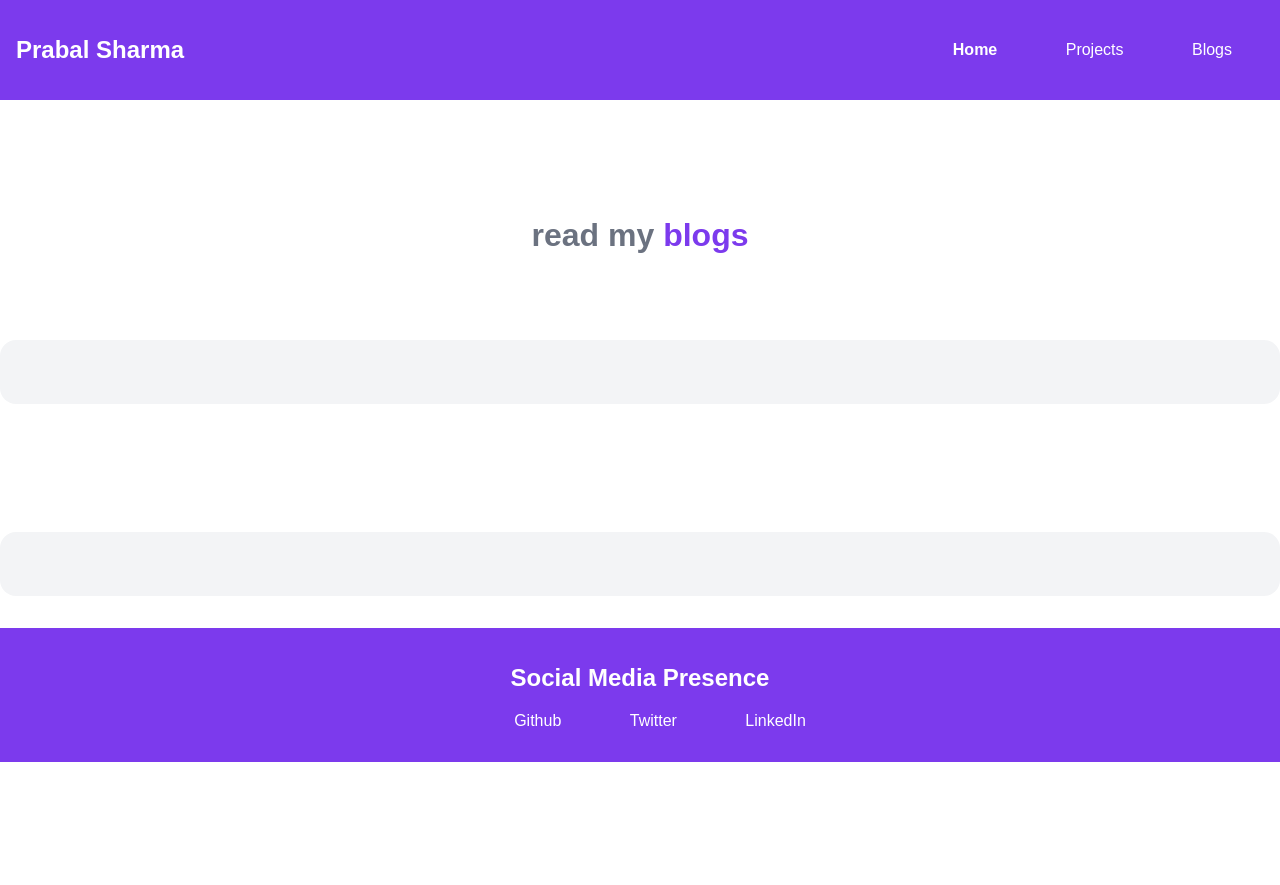
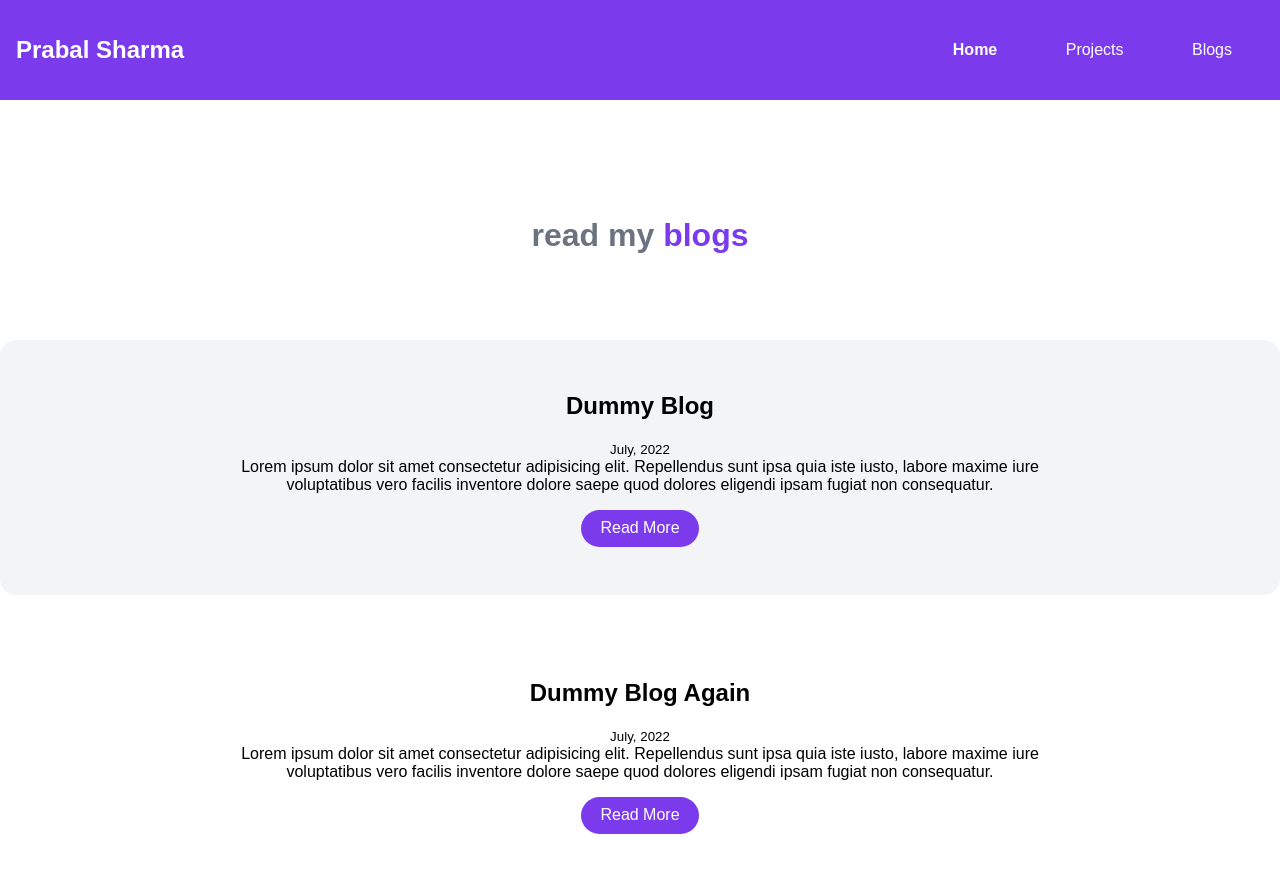
Before and after one commit to prabalsh19/markFour, a plain HTML site: page blogs.html in a window 1280 px wide. Shown: the top 885 px of the page. Before the commit the page ends 800 px from the top, so only its background shows below. Drawn offline with Linux system fonts and the light colour scheme.

Commit message:
markFive

```diff
--- a/blogs.html
+++ b/blogs.html
@@ -23,8 +23,28 @@
         read my <span class="heading-inverted">blogs</span>
       </h1>
     </header>
-    <section class="section ow"></section>
-    <section class="section"></section>
+    <section class="section ow">
+      <h1>Dummy Blog</h1>
+      <small>July, 2022 </small>
+      <p class="blog-txt">
+        Lorem ipsum dolor sit amet consectetur adipisicing elit. Repellendus
+        sunt ipsa quia iste iusto, labore maxime iure voluptatibus vero facilis
+        inventore dolore saepe quod dolores eligendi ipsam fugiat non
+        consequatur.
+      </p>
+      <button class="link link-primary">Read More</button>
+    </section>
+    <section class="section">
+      <h1>Dummy Blog Again</h1>
+      <small>July, 2022 </small>
+      <p class="blog-txt">
+        Lorem ipsum dolor sit amet consectetur adipisicing elit. Repellendus
+        sunt ipsa quia iste iusto, labore maxime iure voluptatibus vero facilis
+        inventore dolore saepe quod dolores eligendi ipsam fugiat non
+        consequatur.
+      </p>
+      <button class="link link-primary">Read More</button>
+    </section>
     <section class="section ow"></section>
     <footer class="footer">
       <h2>Social Media Presence</h2>
--- a/styles.css
+++ b/styles.css
@@ -90,3 +90,7 @@ nav .link {
   margin: 0;
   color: white;
 }
+.blog-txt {
+  width: 800px;
+  margin: auto;
+}
```
